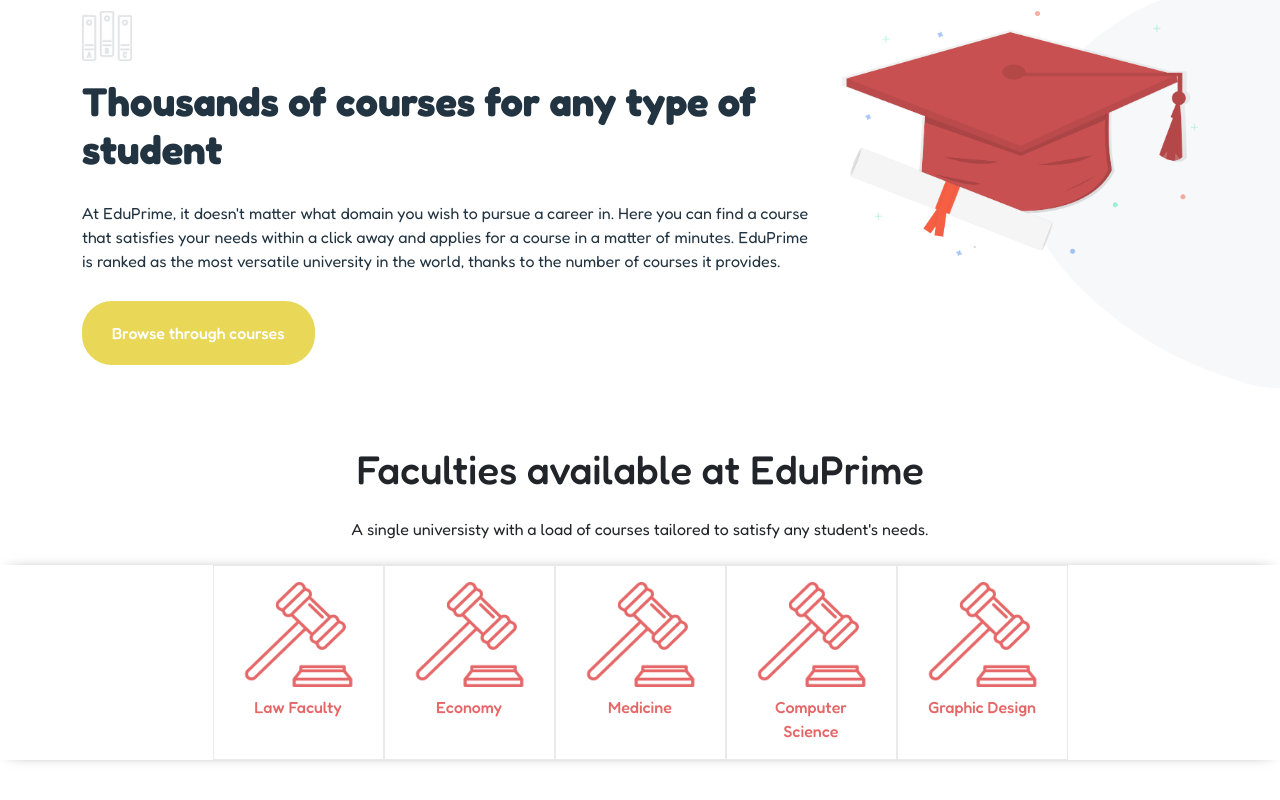
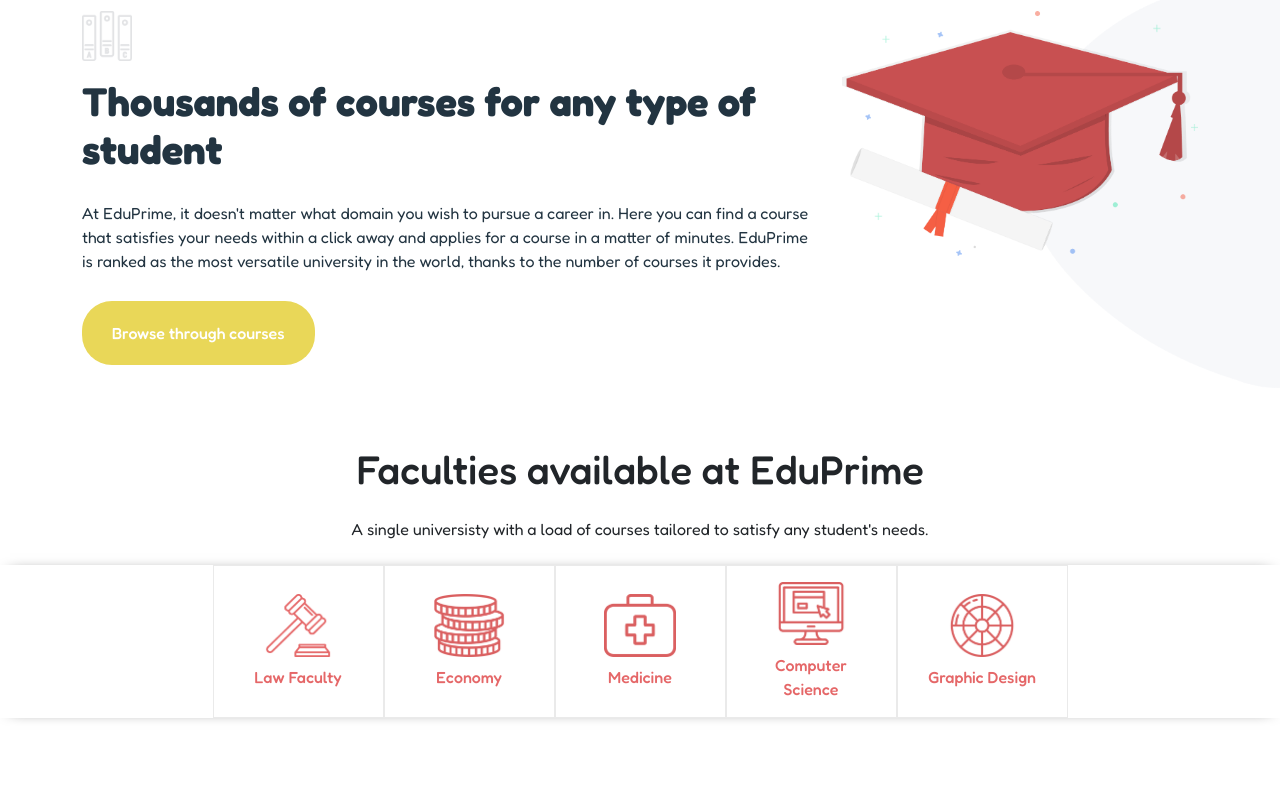
Before and after one commit to DarioGiusino/proj-html-vuejs, a Vue app: page / in a window 1280 px wide. Shown: the part 692-1492 px from the top of the page. After the commit the page ends 1450 px from the top, so only its background shows below. Built offline with nearby package versions, Linux system fonts and the light colour scheme.

Commit message:
resized faculty cards

```diff
--- a/src/components/Faculties.vue
+++ b/src/components/Faculties.vue
@@ -4,6 +4,16 @@ export default {
     name: 'Faculties section',
     data() {
         return { faculties }
+    },
+    methods: {
+        // build image src for faculties
+        facultyImage(path) {
+            //build src
+            const url = new URL(`../assets/img/${path}-tabs-v2.png`, import.meta.url);
+
+            //return src
+            return url.href;
+        }
     }
 }
 </script>
@@ -21,7 +31,7 @@ export default {
             <div class="container">
                 <div class="row row-cols-5 justify-content-center">
                     <div v-for="faculty in faculties" class="col faculty-card">
-                        <img src="../assets/img/Gavel-tabs-v2.png" alt="gavel">
+                        <img :src="facultyImage(faculty.image)" :alt="faculty.name">
                         <p>{{ faculty.name }}</p>
                     </div>
                 </div>
@@ -46,8 +56,27 @@ export default {
         text-transform: capitalize;
         cursor: pointer;
 
+        display: flex;
+        flex-direction: column;
+        align-items: center;
+        justify-content: center;
+
+        img {
+            width: 60%;
+        }
+
         p {
             margin: 0.5rem 0 0 0;
+        }
+
+        &:hover {
+            background-color: $bg-red-2;
+            color: $text-white-2;
+
+            img {
+                filter: invert(1);
+            }
+
         }
     }
 }
--- a/src/data/index.js
+++ b/src/data/index.js
@@ -5,7 +5,7 @@ const faculties = [
   },
   {
     name: "Economy",
-    image: "Coin",
+    image: "Coins",
   },
   {
     name: "Medicine",
```
